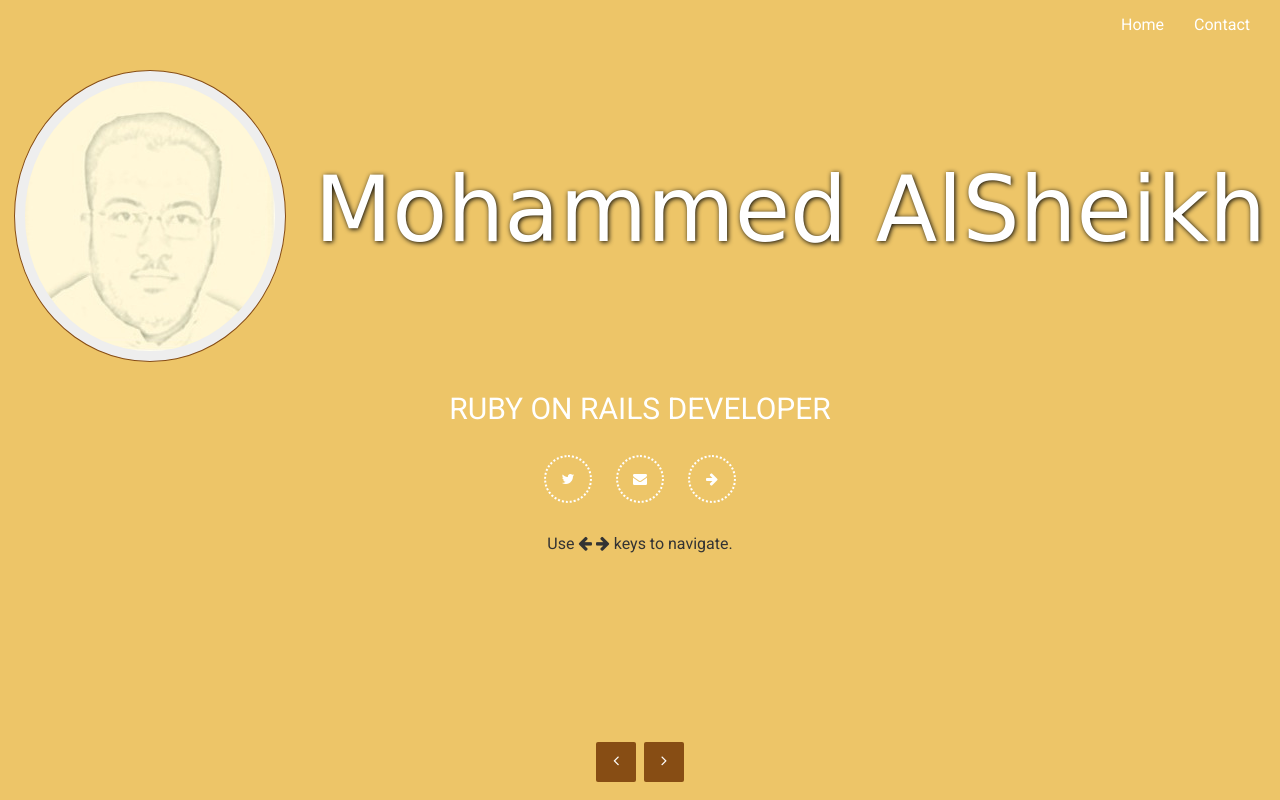
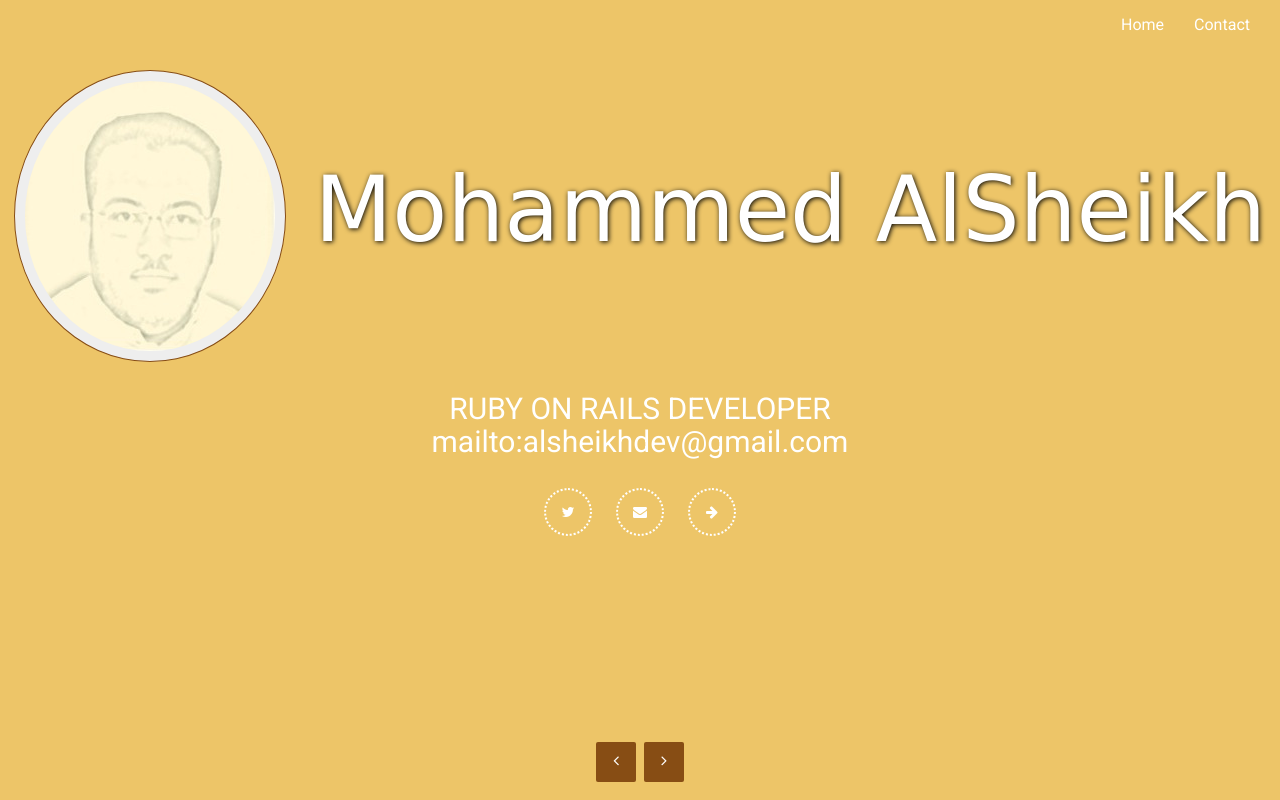
Before and after one commit to moh-alsheikh/moh-alsheikh.github.io, a plain HTML site: page index.html in a window 1280 px wide. Drawn offline with Linux system fonts and the light colour scheme; some packages are replaced by stand-ins of ours; a web font is replaced by a local one.

Commit message:
Update index.html

```diff
--- a/index.html
+++ b/index.html
@@ -98,15 +98,17 @@
               <div class="col-xs-8 col-xs-offset-2 text-center">
                 <h2>
                   RUBY ON RAILS DEVELOPER
+		 <br>
+		 mailto:alsheikhdev@gmail.com
                 </h2>
                 <p class="social-buttons">
                   <a class="btn btn-circle" href="https://twitter.com/moh_sheikh" target="blank"><i class="fa fa-twitter"></i></a>
                   <a class="btn btn-circle" href="mailto:alsheikhdev@gmail.com"><i class="fa fa-envelope"></i></a>
                   <a class="btn btn-circle" href="#"><i class="fa fa-arrow-right"></i></a>
                 </p>
-                <p id="navigation-help">
+<!--                 <p id="navigation-help">
 								  Use <i class="fa fa-arrow-left"></i> <i class="fa fa-arrow-right"></i> keys to navigate.
-								</p>
+								</p> -->
               </div>
 
 					  </div>
```
